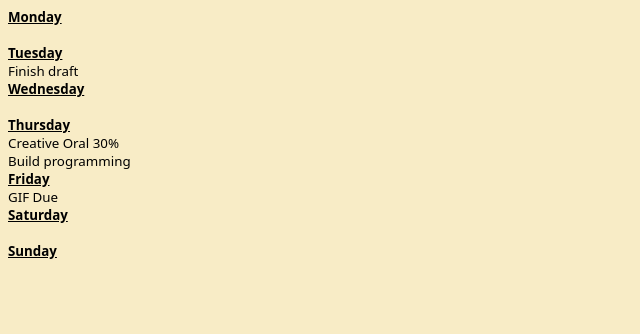
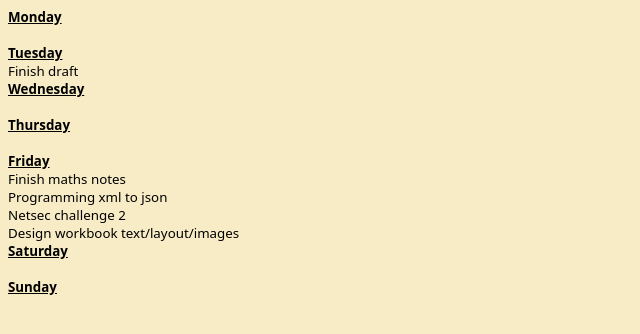
Before and after one commit to Yachty8/todo, a plain HTML site: page index.html in a window 1280 px wide. Shown: the whole page, without its empty margins (0-640 px from the left). Drawn offline with Linux system fonts and the light colour scheme.

Commit message:
Saved: 2026-11-05 13:24:13

```diff
--- a/index.html
+++ b/index.html
@@ -14,8 +14,9 @@ li.checked::marker { content: "\2612"; }
 <p style="background-color: #F8ECC6; margin-top:0px; margin-bottom:0px; margin-left:0px; margin-right:0px; -qt-block-indent:0; text-indent:0px;"><span style=" font-weight:700; text-decoration: underline;">Wednesday</span></p>
 <p style="background-color: #F8ECC6;-qt-paragraph-type:empty; margin-top:0px; margin-bottom:0px; margin-left:0px; margin-right:0px; -qt-block-indent:0; text-indent:0px;"><br /></p>
 <p style="background-color: #F8ECC6; margin-top:0px; margin-bottom:0px; margin-left:0px; margin-right:0px; -qt-block-indent:0; text-indent:0px;"><span style=" font-weight:700; text-decoration: underline;">Thursday</span></p>
-<p style="background-color: #F8ECC6; margin-top:0px; margin-bottom:0px; margin-left:0px; margin-right:0px; -qt-block-indent:0; text-indent:0px;">Creative Oral 30%</p>
-<p style="background-color: #F8ECC6; margin-top:0px; margin-bottom:0px; margin-left:0px; margin-right:0px; -qt-block-indent:0; text-indent:0px;">Build programming</p>
+<p style="background-color: #F8ECC6;-qt-paragraph-type:empty; margin-top:0px; margin-bottom:0px; margin-left:0px; margin-right:0px; -qt-block-indent:0; text-indent:0px;"><br /></p>
 <p style="background-color: #F8ECC6; margin-top:0px; margin-bottom:0px; margin-left:0px; margin-right:0px; -qt-block-indent:0; text-indent:0px;"><span style=" font-weight:700; text-decoration: underline;">Friday</span></p>
-<p style="background-color: #F8ECC6; margin-top:0px; margin-bottom:0px; margin-left:0px; margin-right:0px; -qt-block-indent:0; text-indent:0px;">GIF Due</p>
+<p style="background-color: #F8ECC6; margin-top:0px; margin-bottom:0px; margin-left:0px; margin-right:0px; -qt-block-indent:0; text-indent:0px;">Finish maths notes</p>
+<p style="background-color: #F8ECC6; margin-top:0px; margin-bottom:0px; margin-left:0px; margin-right:0px; -qt-block-indent:0; text-indent:0px;">Programming xml to json<br />Netsec challenge 2</p>
+<p style="background-color: #F8ECC6; margin-top:0px; margin-bottom:0px; margin-left:0px; margin-right:0px; -qt-block-indent:0; text-indent:0px;">Design workbook text/layout/images</p>
 <p style="background-color: #F8ECC6; margin-top:0px; margin-bottom:0px; margin-left:0px; margin-right:0px; -qt-block-indent:0; text-indent:0px;"><span style=" font-weight:700; text-decoration: underline;">Saturday</span><br /><br /><span style=" font-weight:700; text-decoration: underline;">Sunday</span><br /></p></body></html>
```
